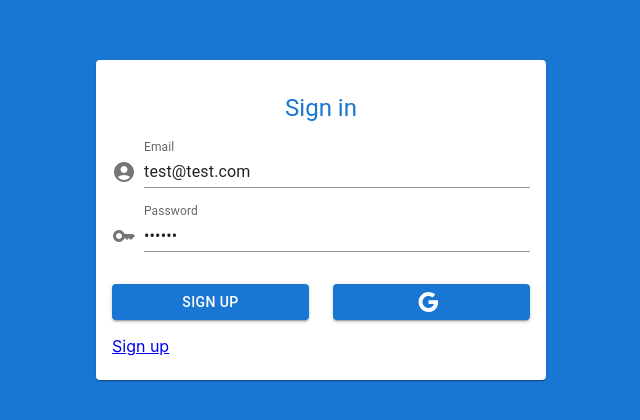
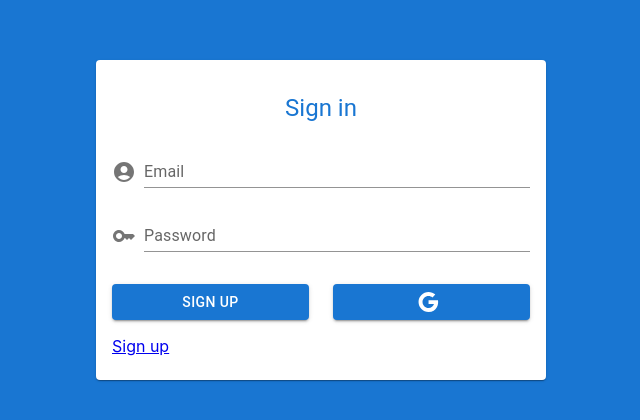
Before and after one commit to germanheinz/AuthenticationApp, a React (Vite) app: page /auth/login in a window 1280 px wide. Shown: the part 184-604 px from the top of the page, without its empty margins (319-959 px from the left). Built offline with nearby package versions, Linux system fonts and the light colour scheme; no server answers.

Commit message:
Editing Note

```diff
--- a/src/app/views/NoteView.jsx
+++ b/src/app/views/NoteView.jsx
@@ -3,12 +3,16 @@ import { Button, Grid, TextField, Typography } from '@mui/material';
 import { useDispatch, useSelector } from 'react-redux';
 import { startNewNote } from '../../store/journalSlice/thunks';
 import { NothingSelectedView } from './NothingSelectedView';
+import { useForm } from '../../hooks/useForm';
+import { useMemo } from 'react';
 
 export const NoteView = () => {
 
     const dispatch = useDispatch();
 
-    const { isSaving, activeNote } = useSelector( state => state.journal);
+    const { activeNote, isSaving } = useSelector( state => state.journal);
+
+    const { body, title, formState, onInputChange } = useForm( activeNote );
 
     const onClickNewNote = () => {
         dispatch( startNewNote());
@@ -37,6 +41,9 @@ export const NoteView = () => {
                 placeholder="Ingrese un título"
                 label="Título"
                 sx={{ border: 'none', mb: 1 }}
+                name="title"
+                value={title}
+                onChange={onInputChange}
             />
 
             <TextField
@@ -46,6 +53,9 @@ export const NoteView = () => {
                 multiline
                 placeholder="¿Qué sucedió en el día de hoy?"
                 minRows={ 5 }
+                name="body"
+                value={body}
+                onChange={onInputChange}
             />
         </Grid>
 
--- a/src/auth/pages/LoginPage.jsx
+++ b/src/auth/pages/LoginPage.jsx
@@ -30,6 +30,10 @@ const formValitations = {
   password:[ (value) => value.length >= 4, 'Error: password is required' ]
 }
 
+const formData = {
+  email: '',
+  password: ''
+}
 
 export const LoginPage = () => {
 
@@ -42,10 +46,7 @@ export const LoginPage = () => {
   const isAuthenticating = useMemo( () => status === 'Verifying...', [status]);
   // console.log("auth: " + isAuthenticating);
 
-  const { email, password, onInputChange } = useForm({
-    email: 'test@test.com',
-    password: '123456'
-  }, formValitations)
+  const { email, password, onInputChange } = useForm(formData);
 
   const onSubmit = ( event ) => {
     event.preventDefault();
--- a/src/components/Sidebar.jsx
+++ b/src/components/Sidebar.jsx
@@ -2,15 +2,17 @@ import { Box, Divider, Drawer, Grid, List, ListItem, ListItemButton, ListItemIco
 import { TurnedInNot } from '@mui/icons-material';
 import { useDispatch, useSelector } from 'react-redux';
 import { useMemo, useState } from 'react';
+import { SidebarItem } from './SidebarItem';
+import { map } from '@firebase/util';
 
 
 export const SideBar = ({ drawerWidth = 240 }) => {
 
 
     const { name } = useSelector( state => state.auth);
+    const { notes } = useSelector( state => state.journal);
 
 
-    // console.log(state.name);
 
   return (
     <Box
@@ -34,18 +36,8 @@ export const SideBar = ({ drawerWidth = 240 }) => {
 
             <List>
                 {
-                    ['Enero','Febrero','Marzo','Abril'].map( text => (
-                        <ListItem key={ text } disablePadding>
-                            <ListItemButton>
-                                <ListItemIcon>
-                                    <TurnedInNot />
-                                </ListItemIcon>
-                                <Grid container>
-                                    <ListItemText primary={ text } />
-                                    <ListItemText secondary={ 'Exercitation cillum irure elit consectetur.' } />
-                                </Grid>
-                            </ListItemButton>
-                        </ListItem>
+                    notes.map( note => (
+                      <SidebarItem key={ note.id } note={ note } />
                     ))
                 }
             </List>
--- /dev/null
+++ b/src/components/SidebarItem.jsx
@@ -0,0 +1,34 @@
+import { TurnedInNot } from "@mui/icons-material"
+import { Grid, ListItem, ListItemButton, ListItemIcon, ListItemText } from "@mui/material"
+import { useMemo } from "react"
+import { useDispatch, useSelector } from 'react-redux';
+import { setActiveNote } from "../store/journalSlice/journalSlice";
+
+
+export const SidebarItem = ({ note }) => {
+
+    const dispatch = useDispatch();
+
+    const click= () => {
+        console.log("pasó por aqui" + note.id);
+        dispatch( setActiveNote(note) );
+    };
+
+   const newTitle = useMemo(() => {
+        return note.title.length > 17 ? note.title.substring(0,17) + '...' : note.title;
+    }, [note.title]);
+
+  return (
+    <ListItem key={ note.id } disablePadding>
+        <ListItemButton onClick={click}>
+            <ListItemIcon>
+                <TurnedInNot />
+            </ListItemIcon>
+            <Grid container>
+                <ListItemText primary={ newTitle } />
+                <ListItemText secondary={ 'Exercitation cillum irure elit consectetur.' } />
+            </Grid>
+        </ListItemButton>
+    </ListItem>
+    )
+}
--- a/src/hooks/useForm.js
+++ b/src/hooks/useForm.js
@@ -1,6 +1,6 @@
 import { useEffect, useMemo, useState } from 'react';
 
-export const useForm = ( initialForm = {}, formValitations ) => {
+export const useForm = ( initialForm = {}, formValitations = {} ) => {
 
     const [ formState, setFormState ] = useState( initialForm );
     const [ formValidation, setformValidation ] = useState( initialForm );
@@ -11,18 +11,26 @@ export const useForm = ( initialForm = {}, formValitations ) => {
 
     }, [formState]);
 
+    useEffect(() => {
+
+       setFormState(initialForm);
+
+    }, [initialForm]);
+
 
     const isFormValid = useMemo(()=> {
 
-        for (const formValue of Object.keys(formValidation) ){
-            if(formValidation[formValue] !== null) return false;
-        }
-        return true;
+        // for (const formValue of Object.keys(formValidation) ){
+        //     if(formValidation[formValue] !== null) return false;
+        // }
+        // return true;
 
     }, [formValidation])
 
     const onInputChange = ({ target }) => {
+        console.log(target);
         const { name, value } = target;
+        console.log(value);
         setFormState({
             ...formState,
             [ name ]: value
--- a/src/store/journalSlice/thunks.js
+++ b/src/store/journalSlice/thunks.js
@@ -13,10 +13,12 @@ export const startNewNote = () => {
         const { uid } = getState().auth;
         console.log(uid);
 
+        const dateToDate = "2020-06-19";
+
         const newNote = {
             title: '',
             body: '',
-            date: new Date().getDate()
+            date: dateToDate
         }
 
         const newDoc = doc( collection(firebaseDB, `${uid}/journal/notes`));
```
